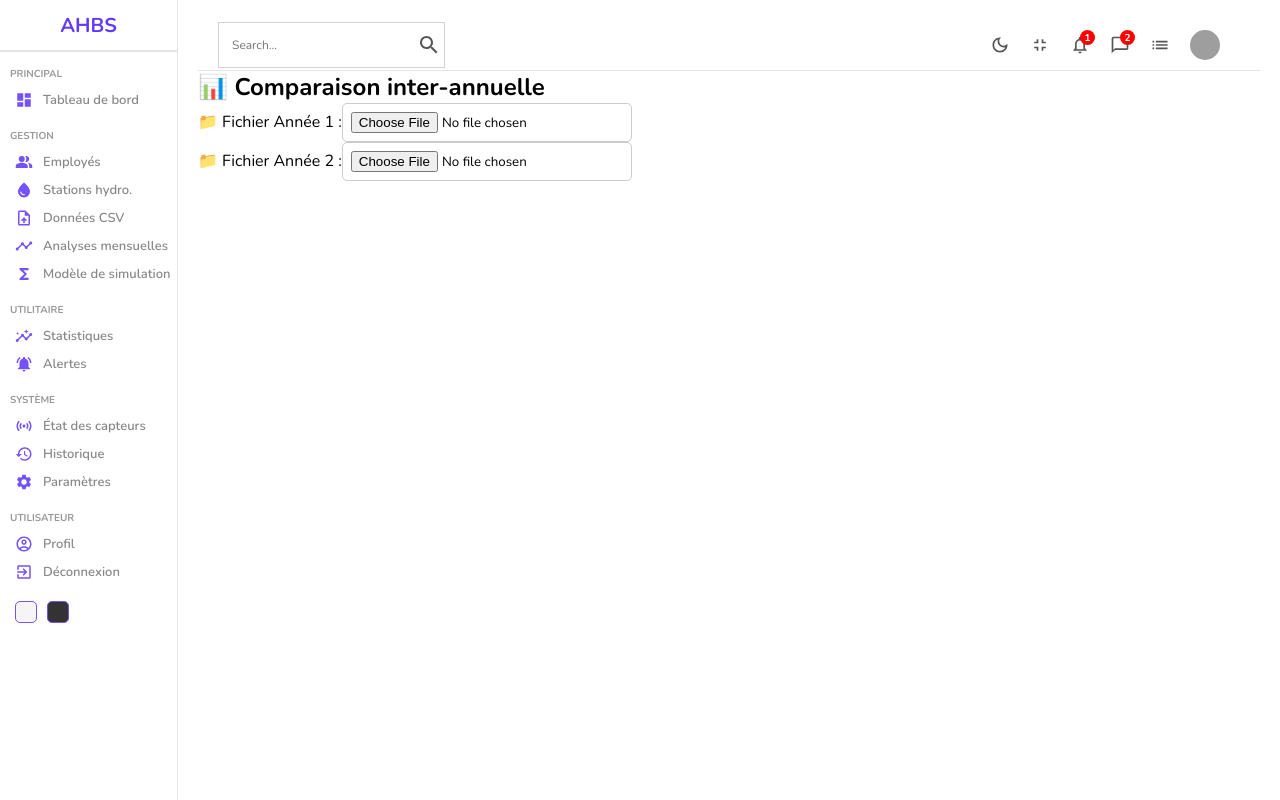
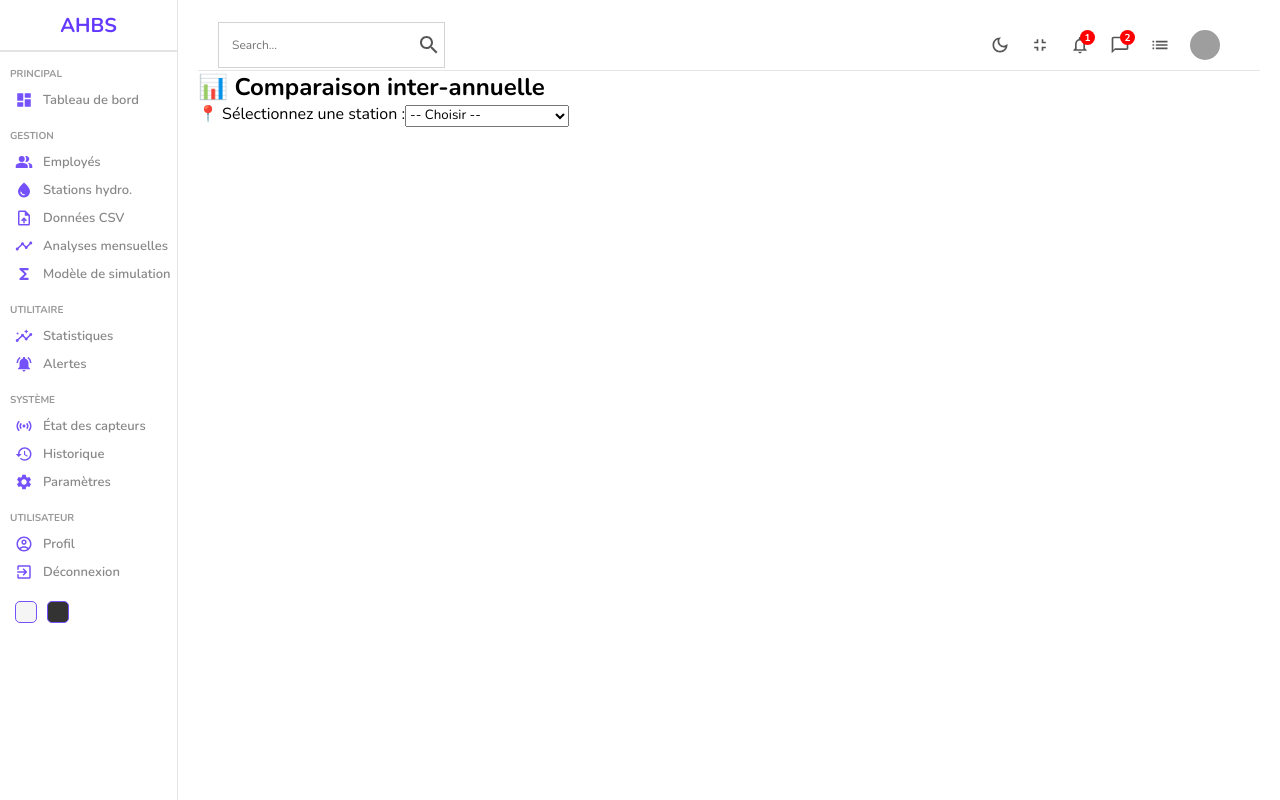
Before and after one commit to NasmaOrd/pfe-abhs, a React (Create React App) app in the folder frontend/: page /data in a window 1280 px wide. Built offline with nearby package versions, Linux system fonts and the light colour scheme; sample sign-in values are in the browser's storage; grey boxes are pictures that could not be loaded.

Commit message:
Localement Upload et liaison

```diff
--- a/frontend/src/pages/data/Data.jsx
+++ b/frontend/src/pages/data/Data.jsx
@@ -1,23 +1,8 @@
-/**
- * Composant Data
- *
- * Permet d'importer deux fichiers CSV contenant les colonnes "mois" et "pluie",
- * puis d'afficher un graphique comparatif ainsi que des statistiques (moyenne, min, max).
- *
- * Fonctionnalités :
- * - Upload de 2 fichiers CSV (année 1 et année 2)
- * - Visualisation des données sur un LineChart superposé
- * - Calcul statistique pour chaque série de données
- *
- * @component
- * @returns {JSX.Element} Composant React de comparaison interannuelle
- */
-
 import "./data.scss";
 import Sidebar from "../../components/sidebar/Sidebar";
 import Navbar from "../../components/navbar/Navbar";
 import Papa from "papaparse";
-import { useState } from "react";
+import { useEffect, useState } from "react";
 import {
   LineChart,
   Line,
@@ -27,27 +12,47 @@ import {
   Tooltip,
   ResponsiveContainer,
   Legend,
+  BarChart,
+  Bar,
 } from "recharts";
+import axios from "axios";
+
+const stations = [
+  { id: 1, nom: "Pont du Mdez (Sebbou)" },
+  { id: 2, nom: "Aïn Timedrine (Sebbou)" },
+  { id: 3, nom: "Azzaba (Sebbou)" },
+  { id: 4, nom: "Source Aïn Sebou" },
+];
 
 const moyenne = (arr) => arr.reduce((a, b) => a + b, 0) / arr.length;
 const min = (arr) => Math.min(...arr);
 const max = (arr) => Math.max(...arr);
 
 const Data = () => {
+  const [selectedStation, setSelectedStation] = useState(null);
+  const [fileList, setFileList] = useState([]);
+  const [file1, setFile1] = useState("");
+  const [file2, setFile2] = useState("");
   const [data1, setData1] = useState([]);
   const [data2, setData2] = useState([]);
+  const [diffData, setDiffData] = useState([]);
   const [stats1, setStats1] = useState(null);
   const [stats2, setStats2] = useState(null);
 
-  const parseFile = (file, setData, setStats) => {
-    Papa.parse(file, {
+  const parseFile = (fileName, setData, setStats) => {
+    axios
+      .get(`http://localhost:5000/uploads/${fileName}`)
+      .then((response) => {
+        Papa.parse(response.data, {
           header: true,
           skipEmptyLines: true,
           complete: (results) => {
-        const parsed = results.data.map((row) => ({
+            const parsed = results.data
+              .map((row) => ({
                 mois: row.mois?.trim(),
                 pluie: parseFloat(row.pluie?.trim()),
-        })).filter((d) => d.mois && !isNaN(d.pluie));
+              }))
+              .filter((d) => d.mois && !isNaN(d.pluie));
 
             setData(parsed);
             const values = parsed.map((d) => d.pluie);
@@ -58,7 +63,51 @@ const Data = () => {
             });
           },
         });
+      })
+      .catch((error) => {
+        console.error("Erreur chargement fichier :", error);
+      });
   };
+
+  useEffect(() => {
+    if (selectedStation) {
+      axios
+        .get(`http://localhost:5000/api/files/${selectedStation.id}`)
+        .then((res) => {
+          setFileList(res.data);
+          setFile1("");
+          setFile2("");
+          setData1([]);
+          setData2([]);
+          setStats1(null);
+          setStats2(null);
+          setDiffData([]);
+        })
+        .catch((err) => {
+          console.error("Erreur récupération fichiers :", err);
+        });
+    }
+  }, [selectedStation]);
+
+  useEffect(() => {
+    if (file1 && file2) {
+      parseFile(file1, setData1, setStats1);
+      parseFile(file2, setData2, setStats2);
+    }
+  }, [file1, file2]);
+
+  useEffect(() => {
+    if (data1.length && data2.length) {
+      const merged = data1.map((item, i) => ({
+        mois: item.mois,
+        annee1: item.pluie,
+        annee2: data2[i]?.pluie || 0,
+        ecart: Math.abs(item.pluie - (data2[i]?.pluie || 0)),
+        variation: item.pluie > (data2[i]?.pluie || 0) ? "⬆️" : "⬇️",
+      }));
+      setDiffData(merged);
+    }
+  }, [data1, data2]);
 
   return (
     <div className="data">
@@ -67,49 +116,113 @@ const Data = () => {
         <Navbar />
         <h2>📊 Comparaison inter-annuelle</h2>
 
-        <div className="uploadSection">
+        {/* Sélection station */}
+        <div className="stationSelector">
+          <label>📍 Sélectionnez une station :</label>
+          <select
+            onChange={(e) => {
+              const id = parseInt(e.target.value);
+              const station = stations.find((s) => s.id === id);
+              setSelectedStation(station);
+            }}
+          >
+            <option value="">-- Choisir --</option>
+            {stations.map((station) => (
+              <option key={station.id} value={station.id}>
+                {station.nom}
+              </option>
+            ))}
+          </select>
+        </div>
+
+        {/* Sélection fichiers */}
+        {fileList.length > 0 && (
+          <div className="fileSelectors">
             <div>
-            <label>📁 Fichier Année 1 :</label>
-            <input
-              type="file"
-              accept=".csv"
-              onChange={(e) => parseFile(e.target.files[0], setData1, setStats1)}
-            />
+              <label>📂 Fichier année 1 :</label>
+              <select value={file1} onChange={(e) => setFile1(e.target.value)}>
+                <option value="">-- Choisir fichier --</option>
+                {fileList.map((f, i) => (
+                  <option key={i} value={f}>
+                    {f}
+                  </option>
+                ))}
+              </select>
             </div>
             <div>
-            <label>📁 Fichier Année 2 :</label>
-            <input
-              type="file"
-              accept=".csv"
-              onChange={(e) => parseFile(e.target.files[0], setData2, setStats2)}
-            />
-          </div>
-        </div>
-
-        {/* Chart */}
-        {data1.length > 0 && data2.length > 0 && (
-          <div className="chartGrid">
-            <div className="chartCard">
-              <div className="chartTitle">Évolution des précipitations</div>
-              <ResponsiveContainer width="100%" height={350}>
-                <LineChart>
-                  <CartesianGrid strokeDasharray="3 3" />
-                  <XAxis dataKey="mois" type="category" allowDuplicatedCategory={false} />
-                  <YAxis />
-                  <Tooltip />
-                  <Legend />
-                  <Line data={data1} dataKey="pluie" name="Année 1" stroke="#8884d8" />
-                  <Line data={data2} dataKey="pluie" name="Année 2" stroke="#82ca9d" />
-                </LineChart>
-              </ResponsiveContainer>
+              <label>📂 Fichier année 2 :</label>
+              <select value={file2} onChange={(e) => setFile2(e.target.value)}>
+                <option value="">-- Choisir fichier --</option>
+                {fileList.map((f, i) => (
+                  <option key={i} value={f}>
+                    {f}
+                  </option>
+                ))}
+              </select>
             </div>
           </div>
         )}
 
-        {/* Résumés statistiques */}
-        {(stats1 && stats2) && (
+        {/* Affichage des résultats */}
+        {diffData.length > 0 && (
+          <>
+            <div className="chartCard">
+              <h3>📈 Précipitations mensuelles</h3>
+              <ResponsiveContainer width="100%" height={350}>
+                <LineChart data={diffData}>
+                  <CartesianGrid strokeDasharray="3 3" />
+                  <XAxis dataKey="mois" />
+                  <YAxis />
+                  <Tooltip />
+                  <Legend />
+                  <Line dataKey="annee1" stroke="#8884d8" name="Année 1" />
+                  <Line dataKey="annee2" stroke="#82ca9d" name="Année 2" />
+                </LineChart>
+              </ResponsiveContainer>
+            </div>
+
+            <div className="chartCard">
+              <h3>📊 Écart mensuel</h3>
+              <ResponsiveContainer width="100%" height={300}>
+                <BarChart data={diffData}>
+                  <CartesianGrid strokeDasharray="3 3" />
+                  <XAxis dataKey="mois" />
+                  <YAxis />
+                  <Tooltip />
+                  <Legend />
+                  <Bar dataKey="ecart" fill="#ff8042" name="Écart (mm)" />
+                </BarChart>
+              </ResponsiveContainer>
+            </div>
+
+            <div className="variationTable">
+              <h3>📉 Détail des variations</h3>
+              <table>
+                <thead>
+                  <tr>
+                    <th>Mois</th>
+                    <th>Année 1</th>
+                    <th>Année 2</th>
+                    <th>Variation</th>
+                    <th>Écart</th>
+                  </tr>
+                </thead>
+                <tbody>
+                  {diffData.map((row, idx) => (
+                    <tr key={idx}>
+                      <td>{row.mois}</td>
+                      <td>{row.annee1} mm</td>
+                      <td>{row.annee2} mm</td>
+                      <td>{row.variation}</td>
+                      <td>{row.ecart.toFixed(2)} mm</td>
+                    </tr>
+                  ))}
+                </tbody>
+              </table>
+            </div>
+
             <div className="statsBox">
-            <h3>📈 Statistiques</h3>
+              <h3>📌 Statistiques globales</h3>
               <div className="statGroup">
                 <div>
                   <h4>Année 1</h4>
@@ -125,6 +238,7 @@ const Data = () => {
                 </div>
               </div>
             </div>
+          </>
         )}
       </div>
     </div>
```
Also changed, not shown: frontend/src/pages/stations/Stations.jsx (+90 -45 lines). Lines whose indentation alone changed are shown as unchanged.
